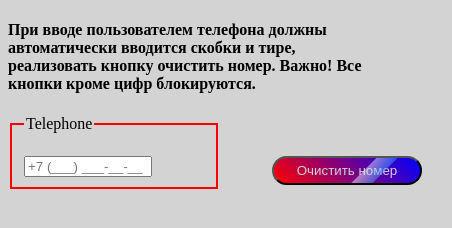
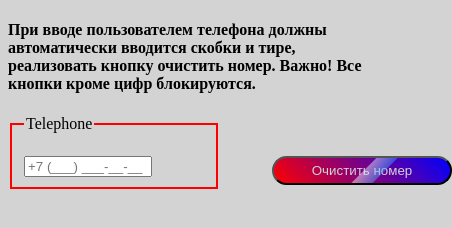
Before and after one commit to belkud/JavaScriptForStudents, a website built with Vite: page index.html in a window 390 px wide. Shown: the whole page, 452 px wide, since content can reach past the window. Built offline with nearby package versions, Linux system fonts and the light colour scheme.

Commit message:
telephone_styles

```diff
--- a/src/style.css
+++ b/src/style.css
@@ -9,7 +9,7 @@ body {
   }
   #clean_number {
     padding: 5px;
-    width: 150px;
+    width: 180px;
     border-radius: 15px;
     transition: .2s;
     position: absolute;
```
Also changed, not shown: index.html (+1 -0 lines).
